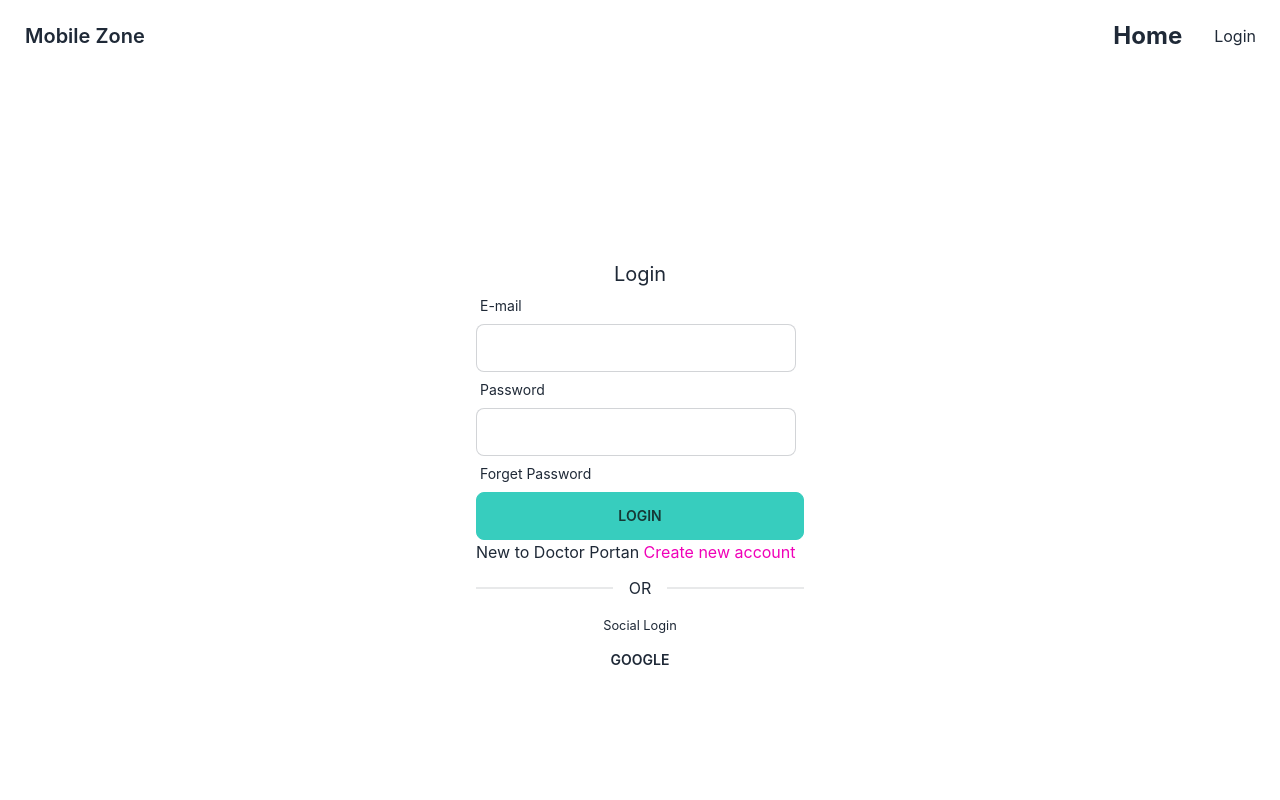
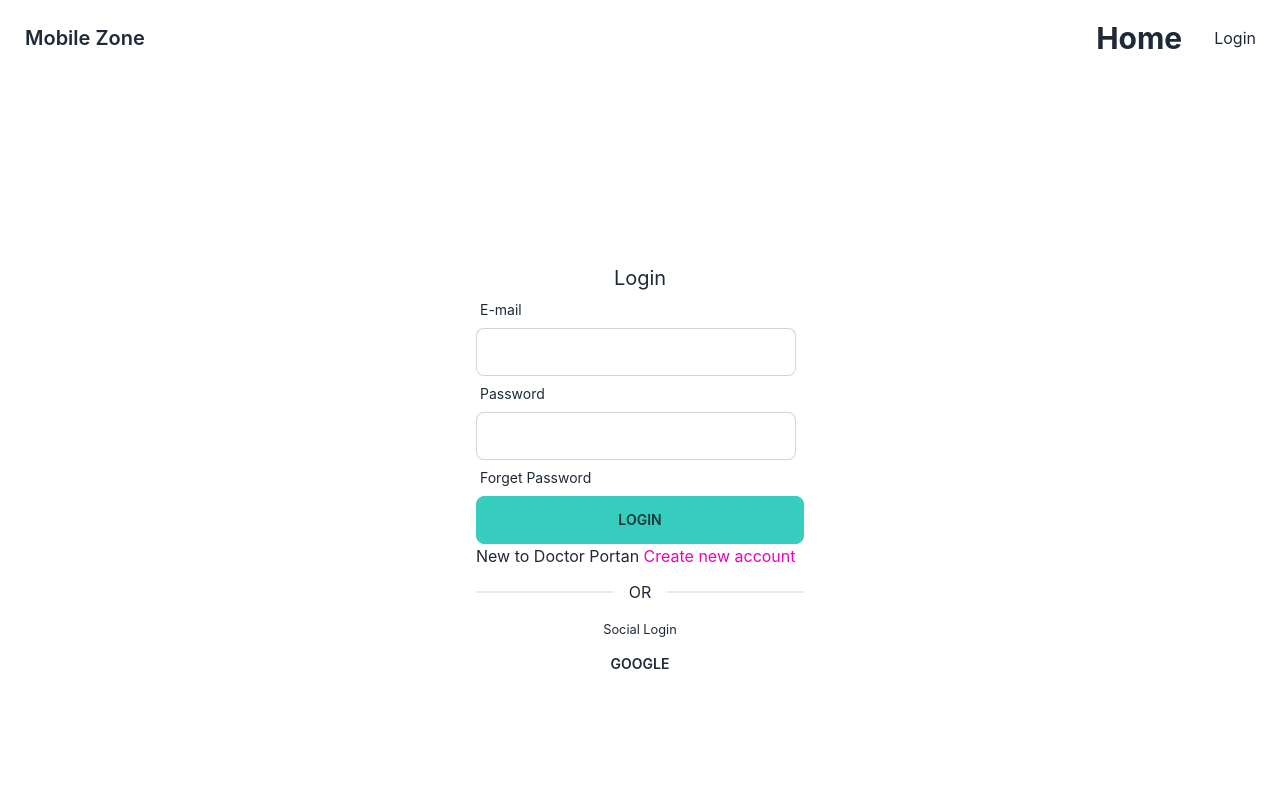
Before and after one commit to nazmulbhuyian/mobileZone-client, a React (Create React App) app: page /login in a window 1280 px wide. Shown: the top 800 px of the page. Built offline with nearby package versions, Linux system fonts and the light colour scheme; no server answers.

Commit message:
nav bar add

```diff
--- a/src/Shared/Navbar/Navbar.js
+++ b/src/Shared/Navbar/Navbar.js
@@ -13,7 +13,7 @@ const Navbar = () => {
     }
 
     const menuItems = <React.Fragment>
-        <li className='text-2xl font-bold'><Link to='/'>Home</Link></li>
+        <li className='text-3xl font-bold'><Link to='/'>Home</Link></li>
         {/* <li><Link to='/about'>About</Link></li> */}
         {
             user?.uid ?
```
